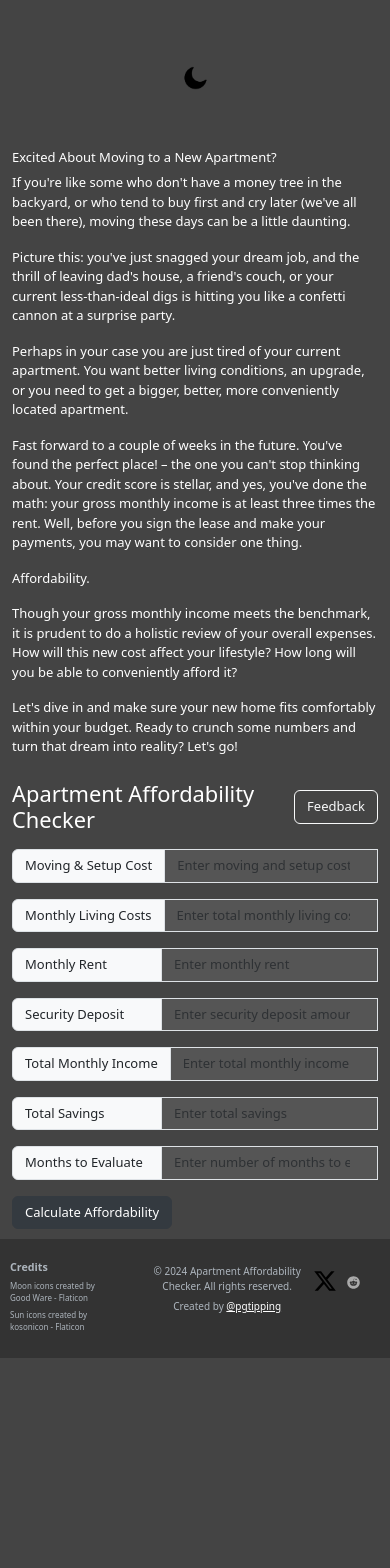
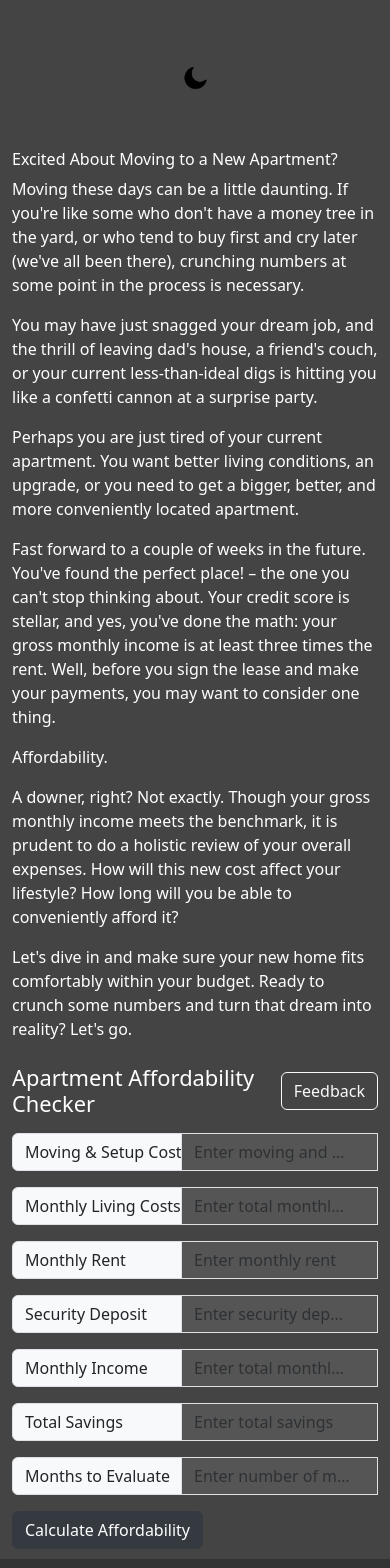
Before and after one commit to pgtipping/apt-affordability-checkerFE, a React (Create React App) app: page / in a window 390 px wide. Shown: the top 1568 px of the page. Before the commit the page ends 1358 px from the top, so only its background shows below. Built offline with nearby package versions, Linux system fonts and the light colour scheme; no server answers.

Commit message:
update app

```diff
--- a/src/components/FormComponent.css
+++ b/src/components/FormComponent.css
@@ -1,4 +1,5 @@
 /* Custom CSS */
+
 .dark-mode {
   background-color: #444; /* Dark background color */
   color: #fff; /* White text color */
@@ -82,9 +83,8 @@ html.dark-mode .form-label {
   h6,
   .blog-intro,
   input,
-  button,
-  svg {
-    font-size: 13px !important;
+  button {
+    font-size: 16px !important;
   }
 
   .info {
@@ -95,10 +95,6 @@ html.dark-mode .form-label {
     font-size: 8px !important;
   }
 
-  span.input-group-text {
-    font-size: 13px !important;
-    min-width: 150px !important;
-  }
   .h1,
   h1 {
     font-size: calc(1rem + 1.5vw) !important;
@@ -111,13 +107,10 @@ html.dark-mode .form-label {
     margin-right: 30px;
     max-width: 105px;
   }
-}
-
-@media (max-width: 768px) {
-  /* Apply tooltip on the left for screen widths 768px and below */
-  .tooltip.tooltip-left .tooltip-inner {
-    margin-right: 3px !important;
-    font-size: 30rem !important;
+  .form-control {
+    white-space: nowrap;
+    overflow: hidden;
+    text-overflow: ellipsis;
   }
 }
 
@@ -172,6 +165,10 @@ body {
   box-shadow: 0 0 5px rgba(220, 53, 69, 0.5);
 }
 
+.input-group-text {
+  padding: 0.375rem 0.5rem;
+}
+
 @keyframes flip {
   0% {
     transform: rotateY(0);
--- a/src/components/FormComponent.js
+++ b/src/components/FormComponent.js
@@ -112,21 +112,21 @@ function FormComponent() {
               <div className="blog-intro mb-4">
                 <h3>Excited About Moving to a New Apartment?</h3>
                 <p>
-                  If you're like some who don't have a money tree in the
-                  backyard, or who tend to buy first and cry later (we've all
-                  been there), moving these days can be a little daunting.{" "}
+                  Moving these days can be a little daunting. If you're like
+                  some who don't have a money tree in the yard, or who tend to
+                  buy first and cry later (we've all been there), crunching
+                  numbers at some point in the process is necessary.{" "}
                 </p>
                 <p>
-                  Picture this: you've just snagged your dream job, and the
-                  thrill of leaving dad's house, a friend's couch, or your
-                  current less-than-ideal digs is hitting you like a confetti
-                  cannon at a surprise party.{" "}
+                  You may have just snagged your dream job, and the thrill of
+                  leaving dad's house, a friend's couch, or your current
+                  less-than-ideal digs is hitting you like a confetti cannon at
+                  a surprise party.{" "}
                 </p>
                 <p>
-                  Perhaps in your case you are just tired of your current
-                  apartment. You want better living conditions, an upgrade, or
-                  you need to get a bigger, better, more conveniently located
-                  apartment.
+                  Perhaps you are just tired of your current apartment. You want
+                  better living conditions, an upgrade, or you need to get a
+                  bigger, better, and more conveniently located apartment.
                 </p>
                 <p>
                   Fast forward to a couple of weeks in the future. You've found
@@ -138,15 +138,16 @@ function FormComponent() {
                 </p>
                 <p>Affordability.</p>{" "}
                 <p>
-                  Though your gross monthly income meets the benchmark, it is
-                  prudent to do a holistic review of your overall expenses. How
-                  will this new cost affect your lifestyle? How long will you be
-                  able to conveniently afford it?{" "}
+                  A downer, right? Not exactly. Though your gross monthly income
+                  meets the benchmark, it is prudent to do a holistic review of
+                  your overall expenses. How will this new cost affect your
+                  lifestyle? How long will you be able to conveniently afford
+                  it?{" "}
                 </p>
                 <p>
                   Let's dive in and make sure your new home fits comfortably
                   within your budget. Ready to crunch some numbers and turn that
-                  dream into reality? Let's go!
+                  dream into reality? Let's go.
                 </p>
               </div>
               <div className="d-flex justify-content-between align-items-center mb-3">
--- a/src/components/forms/MonthlyLivingCostInput.js
+++ b/src/components/forms/MonthlyLivingCostInput.js
@@ -18,7 +18,7 @@ function MonthlyLivingCostInput({ onInputChange }) {
 
   return (
     <InputGroup className="mb-3">
-      <InputGroup.Text style={{ minWidth: "178px" }}>
+      <InputGroup.Text style={{ width: "170px" }}>
         Monthly Living Costs
       </InputGroup.Text>
       <OverlayTrigger placement="top" overlay={renderTooltip}>
--- a/src/components/forms/MonthsToEvaluateInput.js
+++ b/src/components/forms/MonthsToEvaluateInput.js
@@ -18,7 +18,7 @@ function MonthsToEvaluateInput({ onInputChange }) {
 
   return (
     <InputGroup className="mb-3">
-      <InputGroup.Text style={{ minWidth: "178px" }}>
+      <InputGroup.Text style={{ width: "170px" }}>
         Months to Evaluate
       </InputGroup.Text>
       <OverlayTrigger placement="top" overlay={renderTooltip}>
--- a/src/components/forms/MovingAndSetupCostInput.js
+++ b/src/components/forms/MovingAndSetupCostInput.js
@@ -19,7 +19,7 @@ function MovingAndSetupCostInput({ onInputChange }) {
 
   return (
     <InputGroup className="mb-3">
-      <InputGroup.Text style={{ minWidth: "178px" }}>
+      <InputGroup.Text style={{ width: "170px" }}>
         Moving & Setup Cost
       </InputGroup.Text>
       <OverlayTrigger placement="top" overlay={renderTooltip}>
--- a/src/components/forms/NetHouseholdIncomeInput.js
+++ b/src/components/forms/NetHouseholdIncomeInput.js
@@ -19,8 +19,8 @@ function TotalMonthlyIncomeInput({ onInputChange }) {
 
   return (
     <InputGroup className="mb-3">
-      <InputGroup.Text style={{ minWidth: "178px" }}>
-        Total Monthly Income
+      <InputGroup.Text style={{ width: "170px" }}>
+        Monthly Income
       </InputGroup.Text>
       <OverlayTrigger placement="top" overlay={renderTooltip}>
         <FormControl
--- a/src/components/forms/RentInput.js
+++ b/src/components/forms/RentInput.js
@@ -18,9 +18,7 @@ function MonthlyRentInput({ onInputChange }) {
 
   return (
     <InputGroup className="mb-3">
-      <InputGroup.Text style={{ minWidth: "178px" }}>
-        Monthly Rent
-      </InputGroup.Text>
+      <InputGroup.Text style={{ width: "170px" }}>Monthly Rent</InputGroup.Text>
       <OverlayTrigger placement="top" overlay={renderTooltip}>
         <FormControl
           id="monthly-rent"
--- a/src/components/forms/SecurityDepositInput.js
+++ b/src/components/forms/SecurityDepositInput.js
@@ -18,7 +18,7 @@ function SecurityDepositInput({ onInputChange }) {
 
   return (
     <InputGroup className="mb-3">
-      <InputGroup.Text style={{ minWidth: "178px" }}>
+      <InputGroup.Text style={{ width: "170px" }}>
         Security Deposit
       </InputGroup.Text>
       <OverlayTrigger placement="top" overlay={renderTooltip}>
--- a/src/components/forms/TotalSavingsInput.js
+++ b/src/components/forms/TotalSavingsInput.js
@@ -19,7 +19,7 @@ function TotalSavingsInput({ onInputChange }) {
 
   return (
     <InputGroup className="mb-3">
-      <InputGroup.Text style={{ minWidth: "178px" }}>
+      <InputGroup.Text style={{ width: "170px" }}>
         Total Savings
       </InputGroup.Text>
       <OverlayTrigger placement="top" overlay={renderTooltip}>
```
